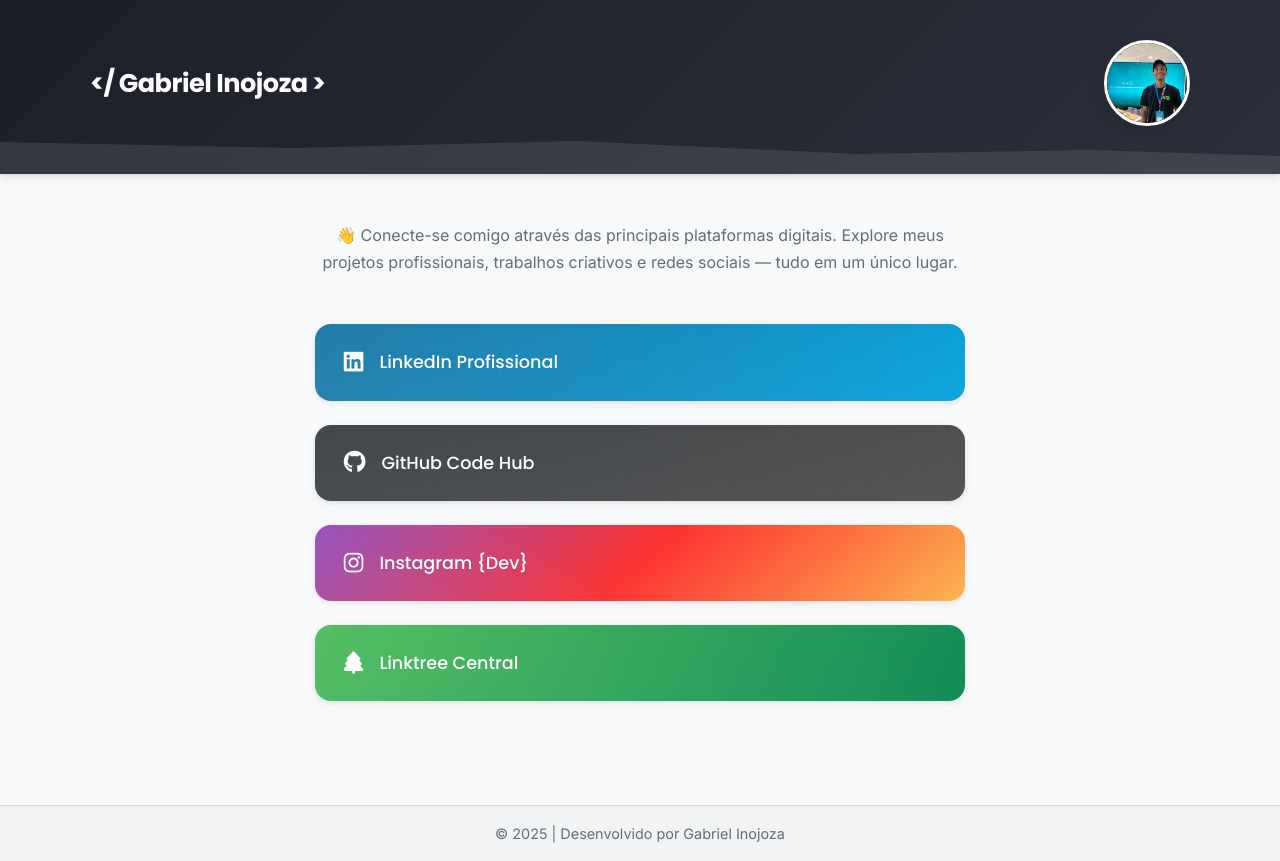
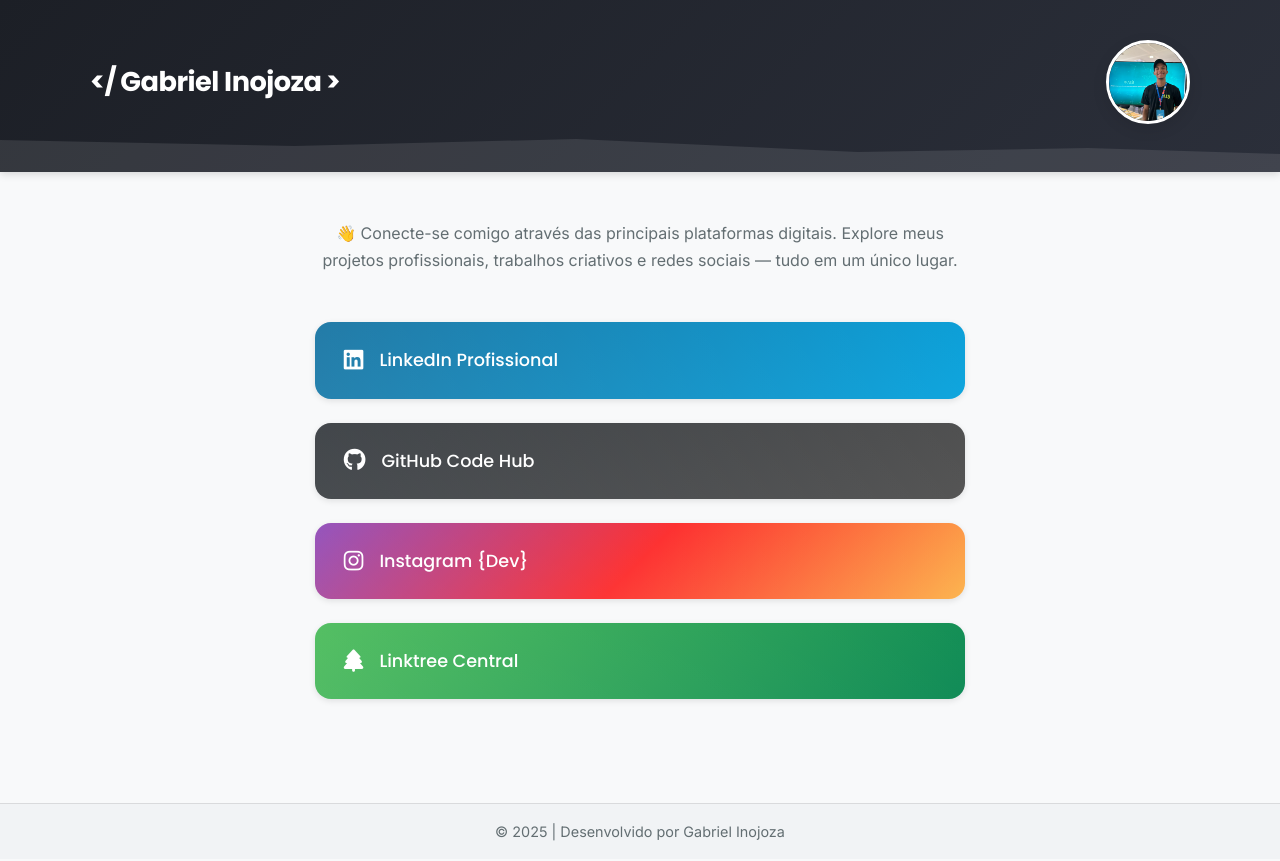
Before and after one commit to Inojoza28/conexoes, a plain HTML site: page index.html in a window 1280 px wide. Drawn offline with Linux system fonts and the light colour scheme.

Commit message:
Add files via upload

```diff
--- a/css/styles.css
+++ b/css/styles.css
@@ -103,7 +103,7 @@
     .typed-title {
       font-family: 'Poppins', sans-serif;
       font-weight: 700;
-      font-size: 1.6rem;
+      font-size: 1.5rem;
       color: #ffffff;
       letter-spacing: -0.5px;
       margin: 0;
@@ -115,8 +115,8 @@
 
     /* Foto de perfil */
     .profile-pic {
-      width: 65px;
-      height: 65px;
+      width: 60px;
+      height: 60px;
       border-radius: 50%;
       object-fit: cover;
       border: 3px solid #fff;
@@ -358,8 +358,11 @@
       .header-content {
         padding: 0 2rem;
       }
+      .typed-title{
+        font-size: 1.7rem;
+      }
       .profile-pic {
-        width: 80px; height: 80px;
+        width: 78px; height: 78px;
       }
       .intro-section {
         padding: 3rem 2rem 2rem;
```
